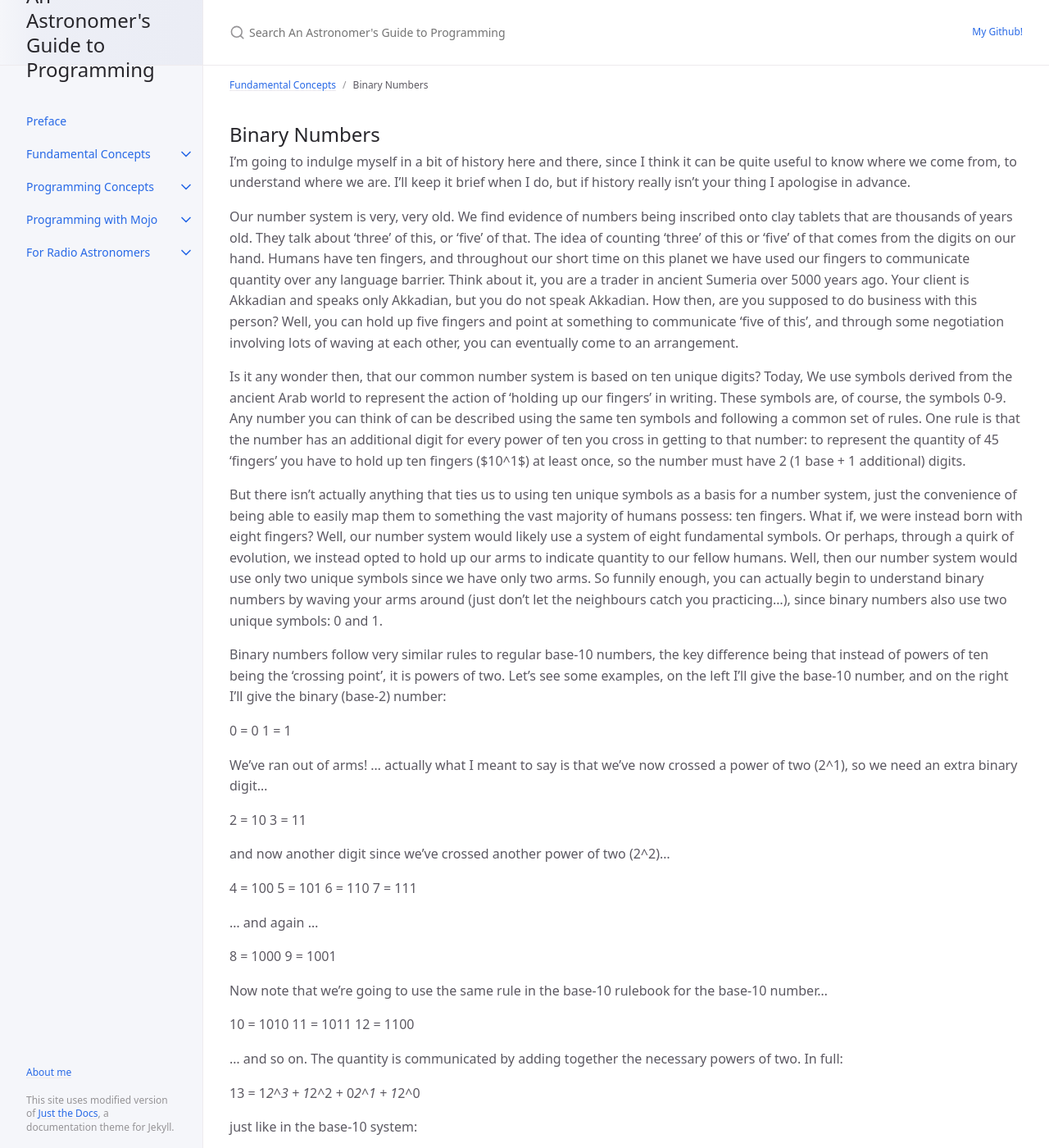
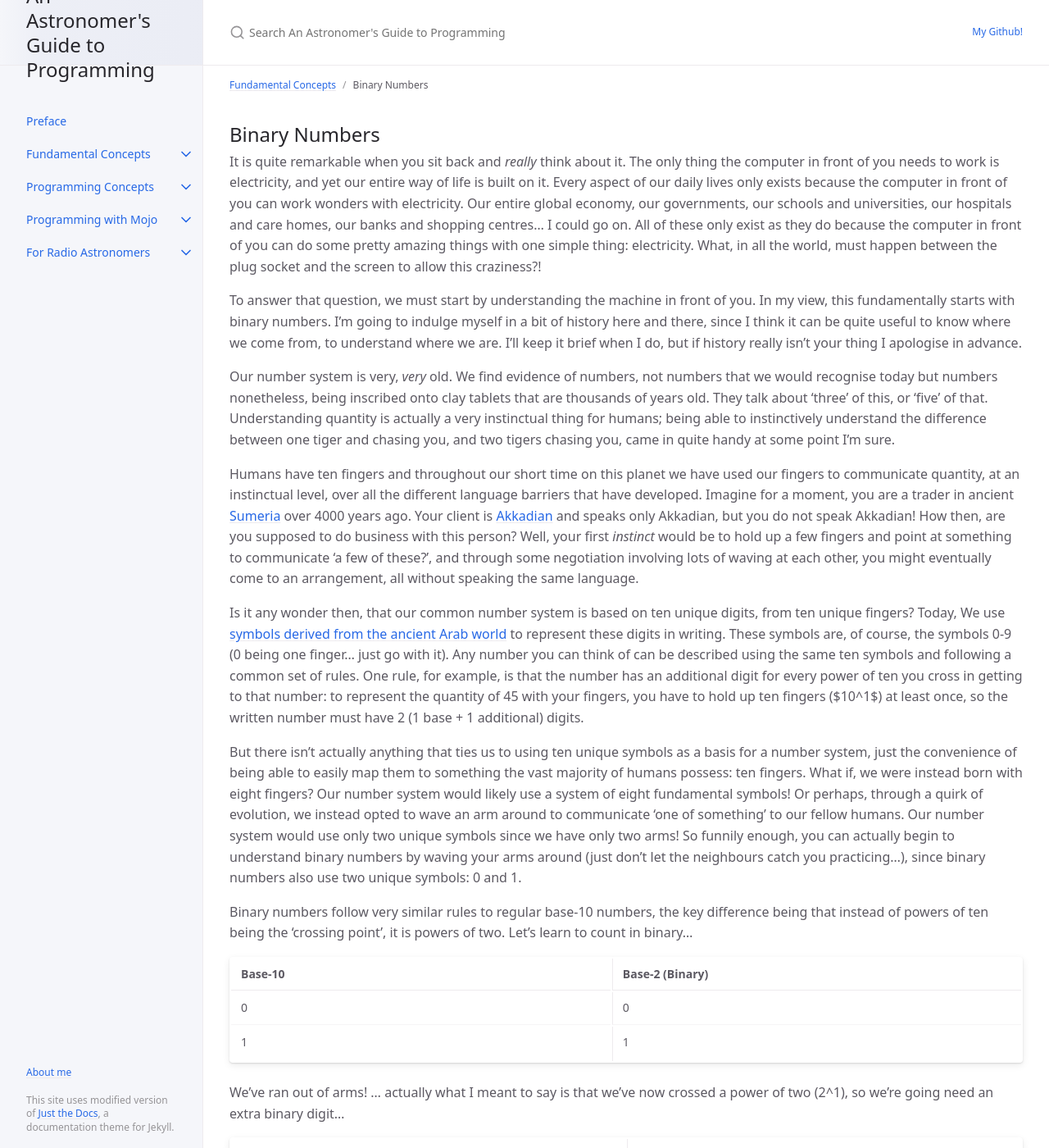
Before and after one commit to JakeEBrooks/JakeEBrooks.github.io, a Jekyll site: the page built from docs/fundamental_concepts/binary_numbers.md, in a window 1280 px wide and 1400 px high. Shown: the whole window at 82% size. Built offline with Jekyll 4.4.1, drawn with Linux system fonts in a browser that asks for light colours; cached includes are drawn as plain includes; some of the changed text lies outside the part shown.

Commit message:
Initial commit

```diff
--- a/docs/fundamental_concepts/binary_numbers.md
+++ b/docs/fundamental_concepts/binary_numbers.md
@@ -7,61 +7,78 @@ nav_order: 1
 ---
 
 ## Binary Numbers
-I'm going to indulge myself in a bit of history here and there, since I think it can be quite useful to know where we come from, to understand where we are. I'll keep it brief when I do, but if history really isn't your thing I apologise in advance.
+It is quite remarkable when you sit back and _really_ think about it. The only thing the computer in front of you needs to work is electricity, and yet our entire way of life is built on it. Every aspect of our daily lives only exists because the computer in front of you can work wonders with electricity. Our entire global economy, our governments, our schools and universities, our hospitals and care homes, our banks and shopping centres... I could go on. All of these only exist as they do because the computer in front of you can do some pretty amazing things with one simple thing: electricity. What, in all the world, must happen between the plug socket and the screen to allow this craziness?!
 
-Our number system is very, very old. We find evidence of numbers being inscribed onto clay tablets that are thousands of years old. They talk about 'three' of this, or 'five' of that. The idea of counting 'three' of this or 'five' of that comes from the digits on our hand. Humans have ten fingers, and throughout our short time on this planet we have used our fingers to communicate quantity over any language barrier. Think about it, you are a trader in ancient Sumeria over 5000 years ago. Your client is Akkadian and speaks only Akkadian, but you do not speak Akkadian. How then, are you supposed to do business with this person? Well, you can hold up five fingers and point at something to communicate 'five of this', and through some negotiation involving lots of waving at each other, you can eventually come to an arrangement.
+To answer that question, we must start by understanding the machine in front of you. In my view, this fundamentally starts with binary numbers. I'm going to indulge myself in a bit of history here and there, since I think it can be quite useful to know where we come from, to understand where we are. I'll keep it brief when I do, but if history really isn't your thing I apologise in advance.
 
-Is it any wonder then, that our common number system is based on ten unique digits? Today, We use symbols derived from the ancient Arab world to represent the action of 'holding up our fingers' in writing. These symbols are, of course, the symbols 0-9. Any number you can think of can be described using the same ten symbols and following a common set of rules. One rule is that the number has an additional digit for every power of ten you cross in getting to that number: to represent the quantity of 45 'fingers' you have to hold up ten fingers ($10^1$) at least once, so the number must have 2 (1 base + 1 additional) digits.
+Our number system is very, _very_ old. We find evidence of numbers, not numbers that we would recognise today but numbers nonetheless, being inscribed onto clay tablets that are thousands of years old. They talk about 'three' of this, or 'five' of that. Understanding quantity is actually a very instinctual thing for humans; being able to instinctively understand the difference between one tiger and chasing you, and two tigers chasing you, came in quite handy at some point I'm sure.
 
-But there isn't actually anything that ties us to using ten unique symbols as a basis for a number system, just the convenience of being able to easily map them to something the vast majority of humans possess: ten fingers. What if, we were instead born with eight fingers? Well, our number system would likely use a system of eight fundamental symbols. Or perhaps, through a quirk of evolution, we instead opted to hold up our arms to indicate quantity to our fellow humans. Well, then our number system would use only two unique symbols since we have only two arms. So funnily enough, you can actually begin to understand binary numbers by waving your arms around (just don't let the neighbours catch you practicing...), since binary numbers also use two unique symbols: 0 and 1.
+Humans have ten fingers and throughout our short time on this planet we have used our fingers to communicate quantity, at an instinctual level, over all the different language barriers that have developed. Imagine for a moment, you are a trader in ancient [Sumeria](https://en.wikipedia.org/wiki/Sumer) over 4000 years ago. Your client is [Akkadian](https://en.wikipedia.org/wiki/Akkadian_Empire) and speaks only Akkadian, but you do not speak Akkadian! How then, are you supposed to do business with this person? Well, your first _instinct_ would be to hold up a few fingers and point at something to communicate 'a few of these?', and through some negotiation involving lots of waving at each other, you might eventually come to an arrangement, all without speaking the same language.
 
-Binary numbers follow very similar rules to regular base-10 numbers, the key difference being that instead of powers of ten being the 'crossing point', it is powers of two. Let's see some examples, on the left I'll give the base-10 number, and on the right I'll give the binary (base-2) number:
+Is it any wonder then, that our common number system is based on ten unique digits, from ten unique fingers? Today, We use [symbols derived from the ancient Arab world](https://en.wikipedia.org/wiki/Arabic_numerals) to represent these digits in writing. These symbols are, of course, the symbols 0-9 (0 being one finger... just go with it). Any number you can think of can be described using the same ten symbols and following a common set of rules. One rule, for example, is that the number has an additional digit for every power of ten you cross in getting to that number: to represent the quantity of 45 with your fingers, you have to hold up ten fingers ($10^1$) at least once, so the written number must have 2 (1 base + 1 additional) digits.
 
-0 = 0
-1 = 1
+But there isn't actually anything that ties us to using ten unique symbols as a basis for a number system, just the convenience of being able to easily map them to something the vast majority of humans possess: ten fingers. What if, we were instead born with eight fingers? Our number system would likely use a system of eight fundamental symbols! Or perhaps, through a quirk of evolution, we instead opted to wave an arm around to communicate 'one of something' to our fellow humans. Our number system would use only two unique symbols since we have only two arms! So funnily enough, you can actually begin to understand binary numbers by waving your arms around (just don't let the neighbours catch you practicing...), since binary numbers also use two unique symbols: 0 and 1.
 
-We've ran out of arms! ... actually what I meant to say is that we've now crossed a power of two (2^1), so we need an extra binary digit...
+Binary numbers follow very similar rules to regular base-10 numbers, the key difference being that instead of powers of ten being the 'crossing point', it is powers of two. Let's learn to count in binary...
 
-2 = 10
-3 = 11
+| Base-10    | Base-2 (Binary) |
+|:-----------|:----------------|
+| 0          | 0               |
+| 1          | 1               |
 
-and now another digit since we've crossed another power of two (2^2)...
+We've ran out of arms! ... actually what I meant to say is that we've now crossed a power of two (2^1), so we're going need an extra binary digit...
 
-4 = 100
-5 = 101
-6 = 110
-7 = 111
+| 2          | 10              |
+| 3          | 11              |
 
-... and again ...
+and now we need another digit since we've crossed another power of two (2^2)...
 
-8 = 1000
-9 = 1001
+| 4          | 100             |
+| 5          | 101             |
+| 6          | 110             |
+| 7          | 111             |
 
-Now note that we're going to use the same rule in the base-10 rulebook for the base-10 number...
+... and again for 2^3 ...
 
-10 = 1010
-11 = 1011
-12 = 1100
+| 8          | 1000            |
+| 9          | 1001            |
 
-... and so on. The quantity is communicated by adding together the necessary powers of two. In full:
+Now watch carefully here, because we're going to do a similar thing for the regular base-10 number, since we're going to cross 10^1...
 
-13 = 1*2^3 + 1*2^2 + 0*2^1 + 1*2^0
+| 10         | 1010            |
+| 11         | 1011            |
+| 12         | 1100            |
+| 13         | 1101            |
 
-just like in the base-10 system:
+... and so on. The quantity is communicated just as in the normal base-10 rulebook you've been using your whole life, but adding together the necessary powers of two instead. An explicit example:
 
-13 = 1*10^1 + 3*10^0
+`13 = 1*2^3 + 1*2^2 + 0*2^1 + 1*2^0`
 
- You've probably seen binary numbers written with leading zeros before, like 3 = 0011. This doesn't have a mathematical meaning beyond what I've just shown above, but it does communicate something else. Before we get to that, let me explain why I've taught you to wave your arms around.
+just like in the base-10 system you instinctively know:
+
+`13 = 1*10^1 + 3*10^0`
+
+And that's binary numbers!
+
+Now you might've seen them written with leading zeros before, like `3 = 0011`. This doesn't have a mathematical meaning beyond what I've just shown above, but it does communicate something else. Before we get to that, let me explain why I've taught you to skillfully wave your arms around.
 
 ## Representing information with binary numbers
-As we know, computers run on electricity, but it's more accurate to say that computers run on carefully timed bursts of electricity. To make this concrete, imagine a scenario where I have stupidly agreed to be shocked by you, with the aim of you telling me how old you are, all without uttering a single word. We agree to use binary numbers, and every ten seconds I am either painfully electrocuted, or I am spared. If, at the ten second mark, I am electrocuted I know that means you sent a binary "1". If I am instead spared, I know you just sent a binary "0". Say you are 30 years old, and in binary 30 = 11110. We have agreed to go from left to right in binary, so I am barbarically shocked four times in a row only to be spared at the fiftieth second. Based on the rules we agreed to earlier, I know you just told me you are 30 years old! Fun! To expand on this idea, imagine that we then agree to assign numbers to certain alphabetical letters. Now we can pass sadistic messsages to one another by taking turns in the torture device and sending a sequence of letters back and forth.
+As we know, computers run on electricity, but it's more accurate to say that computers run on carefully timed bursts of electricity. To make this concrete, imagine a scenario where I have stupidly agreed to be shocked by you, with the aim of you telling me how old you are, all without uttering a single word. We agree to use binary numbers, and every ten seconds I am either painfully electrocuted, or not. If, at the ten second mark, I am electrocuted I know that means you sent a binary `1`. If not, I know you just sent a binary `0`. Say you are thirty years old, and in binary `30 = 11110`. We have agreed to go from left to right in binary, so I am barbarically shocked four times in a row and then spared at the fiftieth second.
 
-Assigning binary numbers to letters is exactly how ASCII (American Standard Code for Information Interchange, google "ascii table") works, and is how you talk to the computer and vice versa. The letters you press on a keyboard correspond to a specific electric signal that is sent to the computer by the keyboard. The computer, knowing the ASCII rulebook, knows exactly the letter you just pressed.
+Based on the rules we agreed to earlier, I know you just told me you are 30 years old! Fun! To expand on this idea, imagine that we then agree to assign binary numbers to all the letters in the alphabet. For example, we might say that `01100101 = e`. Now we can pass sadistic messages to one another by taking turns in the torture device and sending a sequence of letters back and forth.
 
-Now let's return to how binary numbers are written. There are a few reasons binary numbers often come in fixed lengths. One is because it is helpful, and more efficient, to know exactly how many electric bursts you may or may not recieve in advance. Sort of like an implicit 'end of message'. If the computer is aware you are always sending eight digits, it can plan and schedule itself around this rule rather than constantly waiting for an end of message signal after every burst of electricity that gets sent. The other reason relates to computer memory. You have undoubtedly heard of 'bytes' or 'gigabytes' or megabytes'. The 'byte' has emerged has a common binary unit in all matters related to computers, and a 'byte' is simply an eight-digit binary number. For reference:
+Assigning binary numbers to letters is exactly how [ASCII](https://en.wikipedia.org/wiki/ASCII) (American Standard Code for Information Interchange) works, and is the fundamental rulebook that allows you to talk to the computer and vice versa. The letters you press on a keyboard correspond to a specific electric signal that is sent to the computer by the keyboard. The computer, knowing the ASCII rulebook, knows exactly the letter you just pressed based on the number of electric pulses that were sent or not sent in a pre-determined time period.
 
-one bit = one digit binary number (like 0 or 1)
-one nibble = four digit binary number (like 0011 or 1011)
-one byte = eight digit binary number (like 11100010)
+Now let's return to how binary numbers are written, and why they might have leading zeros. There are a few reasons binary numbers often come in fixed lengths. One is because it is helpful, and more efficient, to know exactly how many electric bursts you may or may not receive in advance. Sort of like an implicit 'end of message'. If the computer is aware you are always sending eight binary digits, it can plan and schedule itself around this rule rather than around every burst of electricity that gets sent. It makes the whole process a lot faster, because the bandwidth between you and the computer is a lot wider.
 
-Say our computer has a maximum storage capacity of 100 gigabytes. One gigabyte means 1 billion bytes, which in turn means 8 billion bits. We have one hundred gigabytes, so we can store 800 billion binary digits in our computer! It's not unreasonable to think of a storage device, like a hard drive, as just a big book. On each page you can only fit a certain number of bytes, so the overall book can only fit a certain amount of information. In the next section, we'll talk about the components of a computer and how storage devices fit into this structure.
+The other reason relates to computer memory, and how binary numbers are stored in the various [storage devices](https://en.wikipedia.org/wiki/Data_storage) around today. You have undoubtedly heard of 'bytes' or 'gigabytes' or megabytes'. The 'byte' has emerged has a common binary unit in all matters related to computers, and a 'byte' is simply an eight-digit binary number. For reference:
+
+one __bit__ = __one digit binary number__ (like 0 or 1)\
+one __nibble__ = __four digit binary number__ (like 0011 or 1011, no I'm not joking)\
+one __byte__ = __eight digit binary number__ (like 11100010)\
+
+Say our computer has a maximum storage capacity of 100 gigabytes. One gigabyte means 1 billion bytes, which in turn means 8 billion bits. We have one hundred gigabytes, so we can store 800 billion binary digits in our computer! It's a literal translation: one-giga-byte(s) = one-billion-bitsx8
+
+Practically speaking, it's not unreasonable to think of a storage device, like a hard drive, as just a really big book. On each page you can only write a certain number of digits (bits) since each digit has a fixed width, so the overall book can only fit a certain amount of information.
+
+In the next section, we'll talk about the components of a computer and how storage devices fit into this structure. Take a break, and then [we'll get stuck in](./binary_logic)
--- /dev/null
+++ b/docs/fundamental_concepts/boolean_logic.md
@@ -0,0 +1,44 @@
+---
+layout: default
+title: "Boolean Logic"
+permalink: "/docs/fundamental_concepts/boolean_logic"
+parent: Fundamental Concepts
+nav_order: 2
+---
+
+## Boolean Logic
+Because there is only two unique digits in binary numbers, binary ends up crossing over quite nicely with an entire branch of algebra called [Boolean algebra](https://en.wikipedia.org/wiki/Boolean_algebra), developed by English mathematician George Boole _(those mutton chops!)_ about 170 years ago. The foundation of Boolean algebra is the idea that something is either __True__ or __False__.
+
+Boolean logic is one of those things you can start to see everywhere, if you look. Is your computer screen turned on? Hopefully, the answer is yes, so the statement "Your computer screen is on" evaluates to __True__ in Boolean algebra. You can see the natural extension to a simple "Yes" or "No" response to a question. Here's some more _totally not sarcastic_ examples:
+
+| Statement                                                                            | Boolean  |
+|:-------------------------------------------------------------------------------------|:---------|
+| Yorkshire Tea<sup>TM</sup> is the best brand of English tea                          | __False__|
+| It is a good idea to guess the airspeed velocity of an unladen swallow               | __True__ |
+| I am enjoying vague Monty Python references                                          | __True__ |
+| I am understanding everything Jake is explaining to me                               | __True__ |
+| I am having the absolute time of my life reading through this __amazing__ guide      | __True__ |
+
+... you get the idea. The crossover with binary comes in by asserting that:
+
+`1 = True`\
+`0 = False`
+
+This equivalence is precisely the reason computers can make __decisions__. Rather than you, the human, telling the computer what to do at every possible point, it can instead be given the ability to make a choice, or series of choices, based on any number of criteria, independent from you. To understand how critically important this is, let's recognise for a moment that your brain does the exact same thing! You couldn't function properly if it didn't. I am drinking a cup of tea as I'm writing this, but when I take a sip, am I consciously ordering my hand to pick up the cup? Am I ordering my arm to move it to my mouth? No, instead I just have the urge to take a sip, and my brain handles the rest. Just like a computer based on Boolean logic, my brain has the ability to make decisions for me, just based on my urge to sip my tea.
+
+## Boolean Operations
+Boolean truth values (__True__ and __False__) have their own formalised set of operations that govern how they can be combined together, corresponding to logical decisions we make on a conscious and subconscious level every day of our lives. The result of each boolean operation is nicely encapsulated in a [truth table](https://en.wikipedia.org/wiki/Truth_table). Let's go through the three major boolean operators, __AND__, __OR__, and __NOT__. I'll show a truth table for each one.
+
+### AND
+Like it says on the tin, the result of this operator is calculated by considering one thing _and_ another thing:
+
+| A        | B        | Result        |
+|:---------|:---------|:--------------|
+| False    | False    | False         |
+| True     | False    | False         |
+| False    | True     | False         |
+| True     | True     | True          |
+
+So A _and_ B must be __True__ for the result to also be __True__.
+
+### OR
```
Also changed, not shown: docs/aboutme.md (added, +6 -0 lines), docs/fundamental_concepts/fundamental_concepts.md (+2 -4 lines), docs/fundamental_concepts/the_structure_of_your_computer.md (+9 -9 lines), docs/preface.md (+7 -3 lines).
